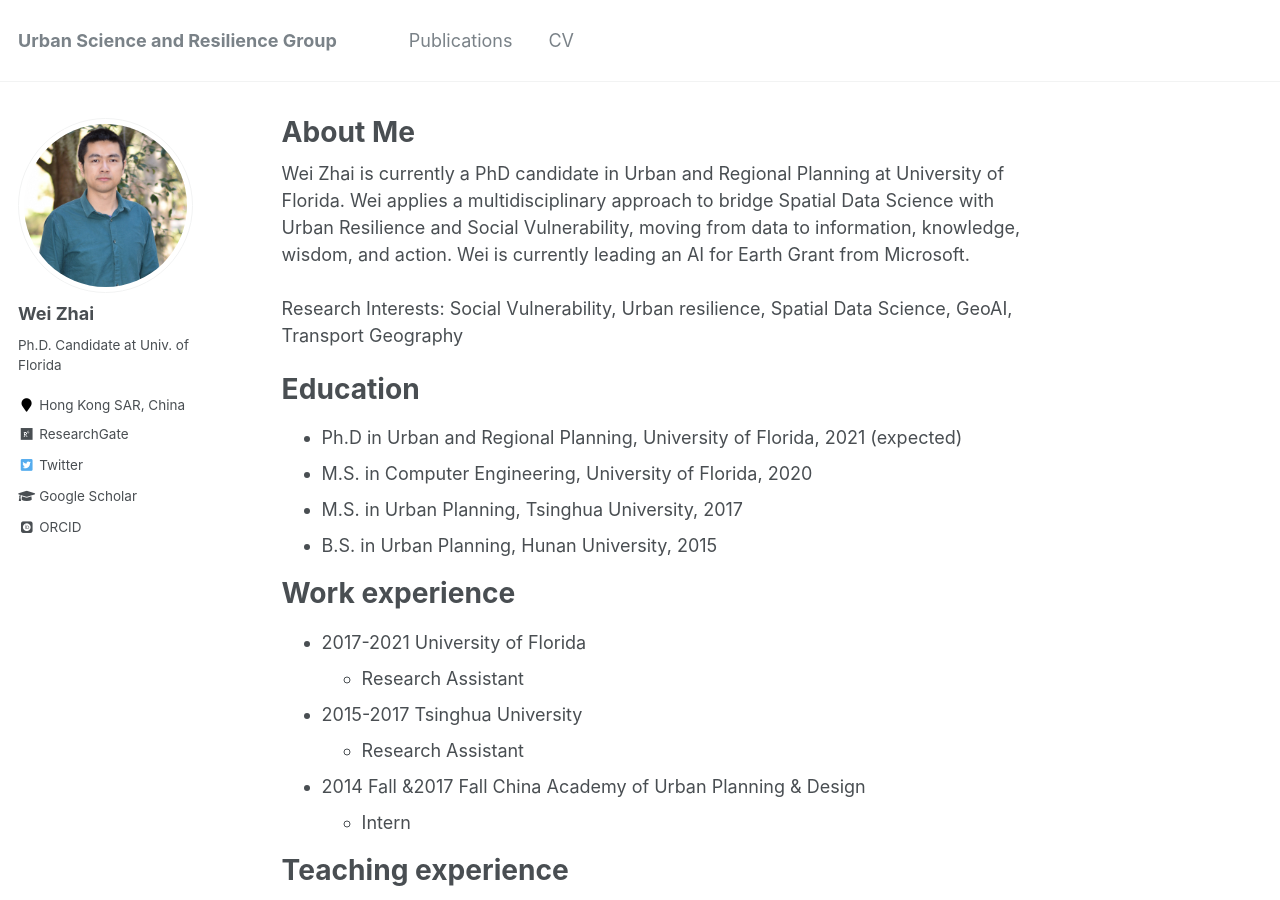
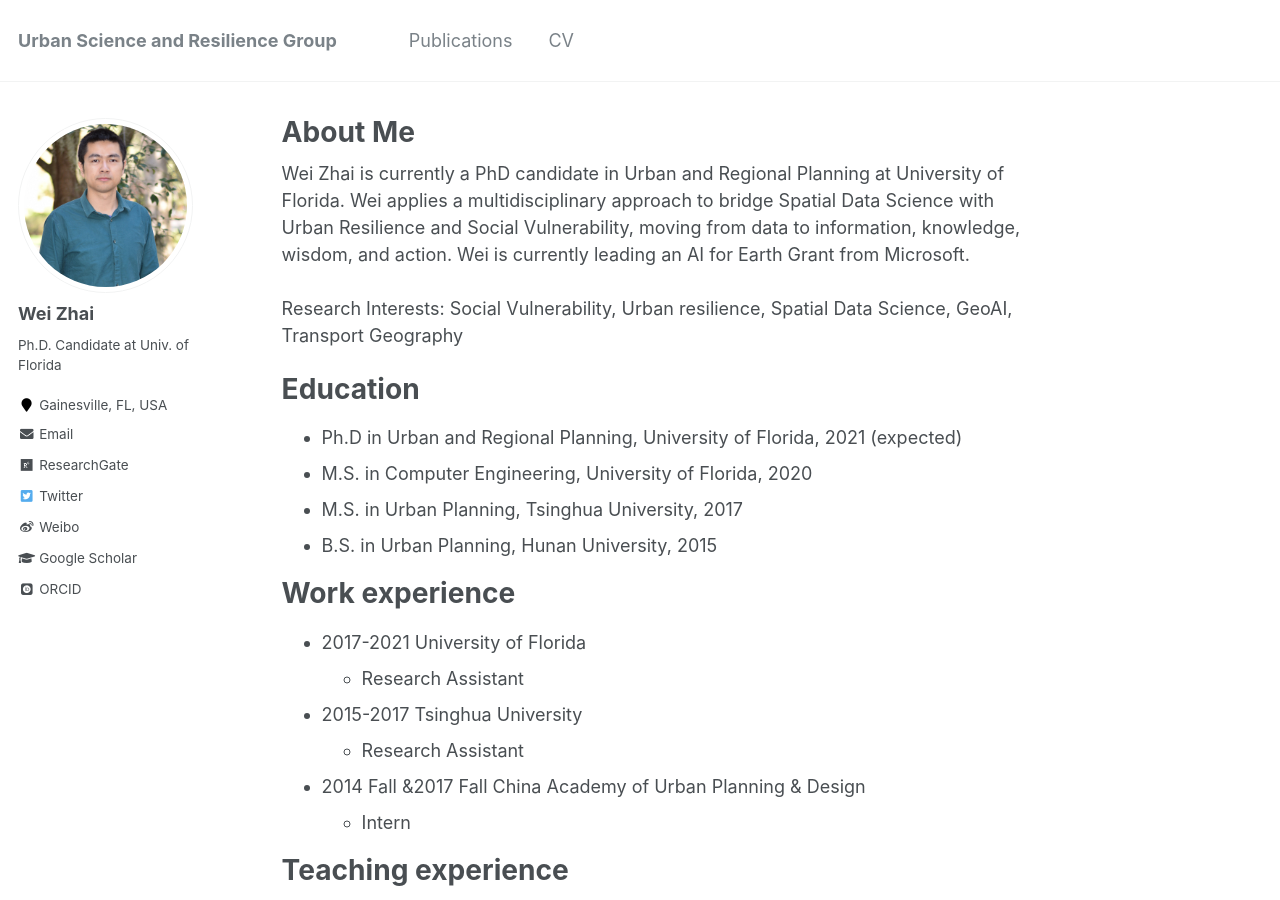
Before and after one commit to skywalkerzhai/weizhai.github.io, a Jekyll site: the page built from _pages/about.md, in a window 1280 px wide and 900 px high. Built offline with Jekyll 4.4.1, drawn with Linux system fonts in a browser that asks for light colours; some web fonts are replaced.

Commit message:
Update _config.yml

```diff
--- a/_config.yml
+++ b/_config.yml
@@ -83,10 +83,10 @@ author:
   name             : "Wei Zhai"
   avatar           : "weizhai.jpg"
   bio              : "Ph.D. Candidate at Univ. of Florida"
-  location         : "Hong Kong SAR, China"
+  location         : "Gainesville, FL, USA"
   employer         :
   googlescholar    : "https://scholar.google.com/citations?hl=en&user=Vz8kG8IAAAAJ&view_op=list_works&sortby=pubdate"
-  email            :
+  email            : "wei.zhai@ufl.edu"
   researchgate     : "https://www.researchgate.net/profile/Wei-Zhai-5"
   uri              :
   bitbucket        :
@@ -110,7 +110,7 @@ author:
   tumblr           :
   twitter          : "https://twitter.com/WeiZhai_et_al"
   vine             :
-  weibo            :
+  weibo            : "https://weibo.com/u/1949504855/home?topnav=1&wvr=6"
   xing             :
   youtube          :
   wikipedia        :
```
